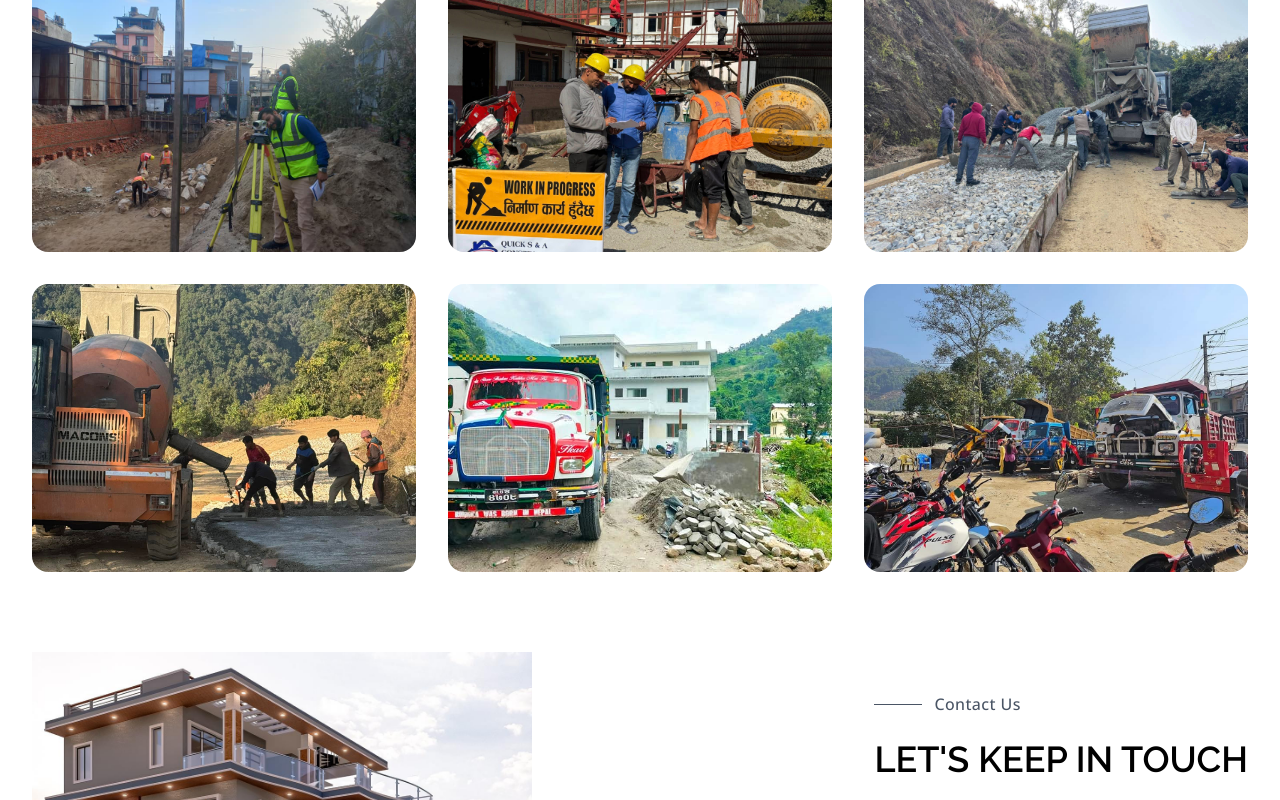
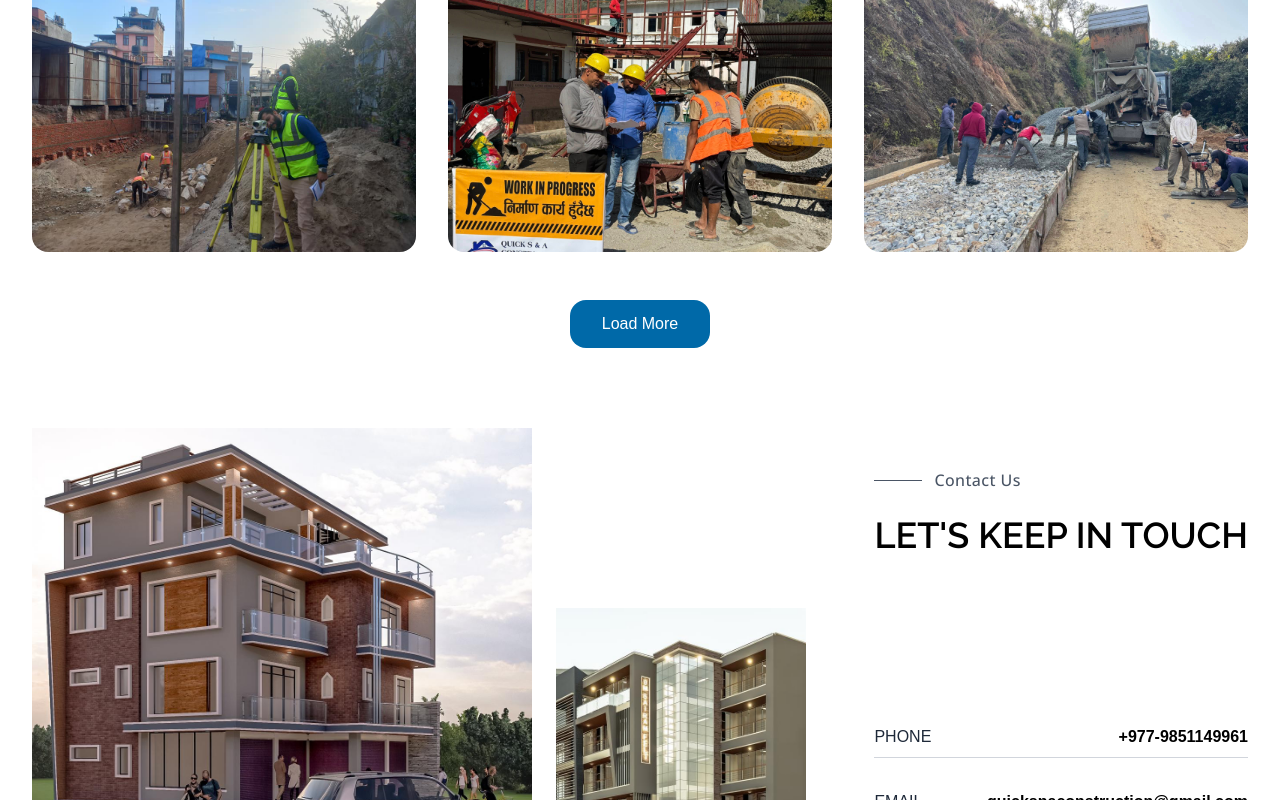
Before and after one commit to arvinpro/construction, a Next.js app: page /gallery in a window 1280 px wide. Shown: the part 1992-2792 px from the top of the page. Built offline with nearby package versions, Linux system fonts and the light colour scheme; a web font is replaced by a local one.

Commit message:
gallery upadated

```diff
--- a/app/(page)/layout.tsx
+++ b/app/(page)/layout.tsx
@@ -16,9 +16,9 @@ export default function RootLayout({
       <body className="bg-white min-h-screen">
         <Navbar />
         <motion.div
-          initial={{ opacity: 0 }}
-          animate={{ opacity: 1 }}
-          transition={{ duration: 0.75 }}
+          initial={{ opacity: 0,y:20 }}
+          animate={{ opacity: 1,y:0 }}
+          transition={{ease:"easeInOut", duration: 0.75 }}
         >
           {children}
         </motion.div>
--- a/components/gallery/GalleryCard.tsx
+++ b/components/gallery/GalleryCard.tsx
@@ -1,15 +1,25 @@
+"use client";
+
+import { useState } from "react";
 import Image from "next/image";
 import { GalleryDataTypes } from "@/data/gallery-data";
+import { X } from "lucide-react";
 
 interface Props {
   img: GalleryDataTypes;
 }
 
 function GalleryCard({ img }: Props) {
+  const [open, setOpen] = useState(false);
+
   return (
- <div className="w-full aspect-16/12 overflow-hidden rounded-2xl relative group">
+    <>
+      <div
+        onClick={() => setOpen(true)}
+        className="w-full aspect-16/12 overflow-hidden rounded-2xl relative group cursor-pointer"
+      >
         <div className="absolute inset-0 opacity-0 group-hover:opacity-100 transition-opacity duration-500 pointer-events-none z-10">
-    <div className="absolute inset-0 bg-gradient-to-tr from-transparent via-white to-transparent opacity-30 transform -skew-x-12 -translate-x-full group-hover:translate-x-full transition-transform duration-1000"></div>
+          <div className="absolute inset-0 bg-gradient-to-tr from-transparent via-white to-transparent opacity-30 transform -skew-x-12 -translate-x-full group-hover:translate-x-full transition-transform duration-1000" />
         </div>
 
         <Image
@@ -19,6 +29,34 @@ function GalleryCard({ img }: Props) {
           className="object-cover group-hover:scale-105 transition-transform duration-500 ease-out"
         />
       </div>
+
+      {/* fullscreen image */}
+      {open && (
+        <div
+          onClick={() => setOpen(false)}
+          className="fixed inset-0 z-50 bg-black/90 flex items-center justify-center"
+        >
+          <button
+            onClick={() => setOpen(false)}
+            className="absolute top-5 right-5 text-white hover:text-gray-300"
+          >
+            <X size={32} />
+          </button>
+          <div
+            onClick={(e) => e.stopPropagation()}
+            className="relative w-full max-w-6xl h-[90vh]"
+          >
+            <Image
+              src={img.link}
+              alt={img.name}
+              fill
+              className="object-contain"
+              priority
+            />
+          </div>
+        </div>
+      )}
+    </>
   );
 }
 
--- a/components/gallery/GalleryGrid.tsx
+++ b/components/gallery/GalleryGrid.tsx
@@ -1,17 +1,87 @@
-import { GalleryDataTypes } from "@/data/gallery-data"
-import GalleryCard from "./GalleryCard"
+"use client";
 
-interface Props{
- images : GalleryDataTypes[]
-}
-function GalleryGrid({images}:Props) {
-  return (
-    <div className="grid grid-cols-1 sm:grid-cols-2 lg:grid-cols-3 gap-8">
-        {images.map((image)=>(
-            <GalleryCard key={image.id} img={image}/>
-        ))}
-    </div>
-  )
+import { useState } from "react";
+import { GalleryDataTypes } from "@/data/gallery-data";
+import GalleryCard from "./GalleryCard";
+
+interface Props {
+  images: GalleryDataTypes[];
 }
 
-export default GalleryGrid
+const ITEMS_LOADS = 18;
+
+function GalleryGrid({ images }: Props) {
+  const [visibleCount, setVisibleCount] = useState(ITEMS_LOADS);
+  const [loading, setLoading] = useState(false);
+
+  const visibleImages = images.slice(0, visibleCount);
+
+  const handleLoadMore = () => {
+    setLoading(true);
+    setTimeout(() => {
+      setVisibleCount((prev) => prev + ITEMS_LOADS);
+      setLoading(false);
+    }, 700);
+  };
+
+  const handleLoadLess = () => {
+    setLoading(true);
+    setTimeout(() => {
+      setVisibleCount(ITEMS_LOADS);
+      setLoading(false);
+    }, 400);
+  };
+
+  return (
+    <>
+      {/* Gallery Grid */}
+      <div className="grid grid-cols-1 sm:grid-cols-2 lg:grid-cols-3 gap-8">
+        {visibleImages.map((image) => (
+          <GalleryCard key={image.id} img={image} />
+        ))}
+      </div>
+
+
+      <div className="flex justify-center gap-6 mt-12">
+        {/* Load More */}
+        {visibleCount < images.length && (
+          <button
+            onClick={handleLoadMore}
+            disabled={loading}
+            className="flex items-center gap-2 px-8 py-3 rounded-2xl
+                       bg-sky-700 text-white font-medium
+                       hover:bg-sky-800 transition
+                       disabled:opacity-60 disabled:cursor-not-allowed"
+          >
+            {loading ? (
+              <>
+                <span className="h-5 w-5 border-2 border-white border-t-transparent rounded-full animate-spin" />
+                Loading...
+              </>
+            ) : (
+              "Load More"
+            )}
+          </button>
+        )}
+
+        {/* Load Less */}
+        {visibleCount > ITEMS_LOADS && (
+          <button
+            onClick={handleLoadLess}
+            disabled={loading}
+            className="px-8 py-3 rounded-2xl
+                       border border-gray-300
+                       text-white
+                       bg-sky-700 font-medium
+                       hover:bg-sky-800 transition
+                       disabled:opacity-60 disabled:cursor-not-allowed"
+          >
+            Load Less
+          </button>
+        )}
+      </div>
+    </>
+  );
+}
+
+export default GalleryGrid;
--- a/components/gallery/GallerySection.tsx
+++ b/components/gallery/GallerySection.tsx
@@ -1,8 +1,6 @@
 import { raleway, open } from "@/lib/font";
 import { gallery2 } from "@/data/gallery-data";
 import GalleryGrid from "./GalleryGrid";
-import Image from "next/image";
-import { ArrowUpRight } from "lucide-react";
 import ContactSection from "../home/ContactSection";
 
 
--- a/data/gallery-data.ts
+++ b/data/gallery-data.ts
@@ -48,6 +48,13 @@ export const gallery2: GalleryDataTypes[] = [
   { id: 23, name: "gallery1", link: "/gallery/img23.jpg" },
   { id: 26, name: "gallery1", link: "/gallery/img26.jpg" },
   { id: 27, name: "gallery1", link: "/gallery/img27.jpg" },
+
+  { id: 28, name: "gallery01", link: "/gallery/bridge2.jpeg" },
+  { id: 29, name: "gallery11", link: "/gallery/build4.jpeg" },
+  { id: 30, name: "gallery21", link: "/gallery/road8.jpeg" },
+  { id: 31, name: "gallery31", link: "/gallery/road9.jpeg" },
+  { id: 32, name: "gallery41", link: "/gallery/img00.jpeg" },
+  { id: 33, name: "gallery51", link: "/gallery/img01.jpeg" },
 ];
 
 export default gallery;
```
Also changed, not shown: public/gallery/img00.jpeg (renamed from public/gallery/WhatsApp Image 2025-12-28 at 20.23.35.jpeg), public/gallery/img01.jpeg (renamed from public/gallery/WhatsApp Image 2025-12-28 at 20.23.31 (2).jpeg). Lines whose indentation alone changed are shown as unchanged.
